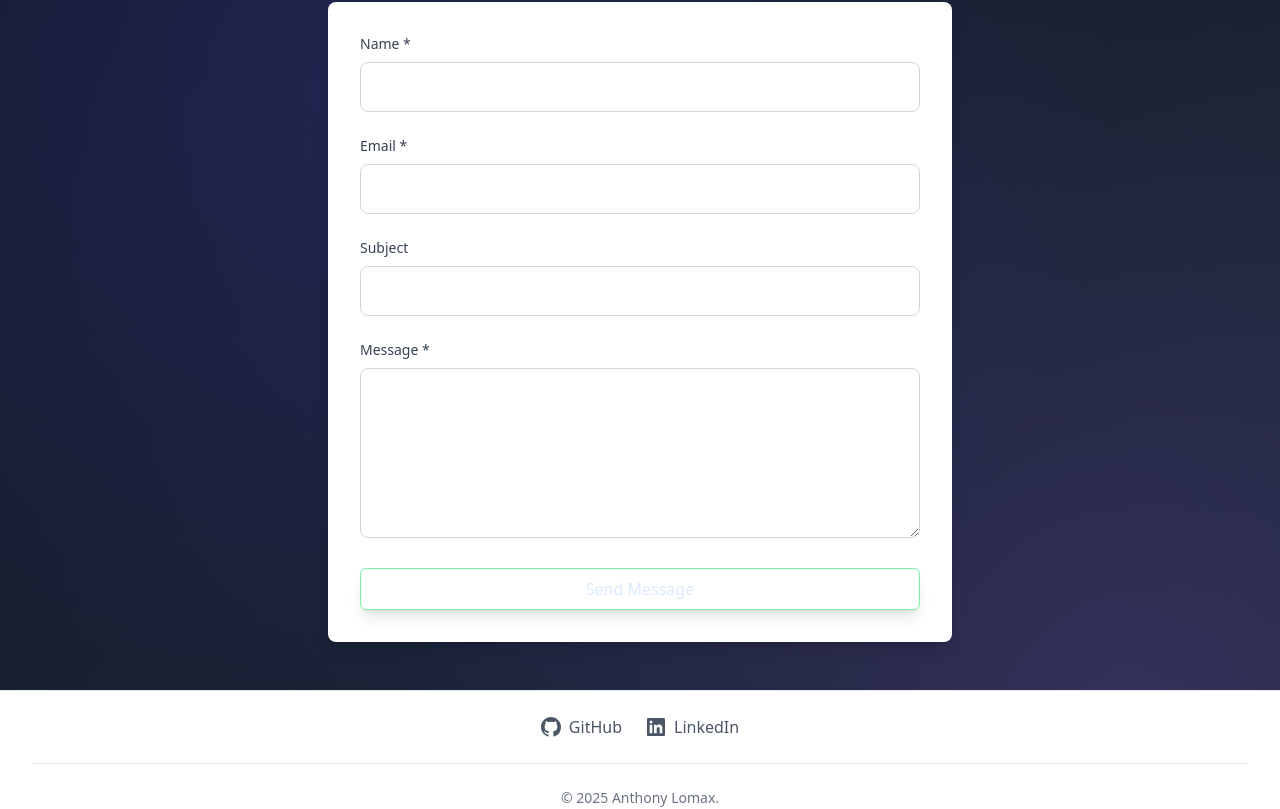
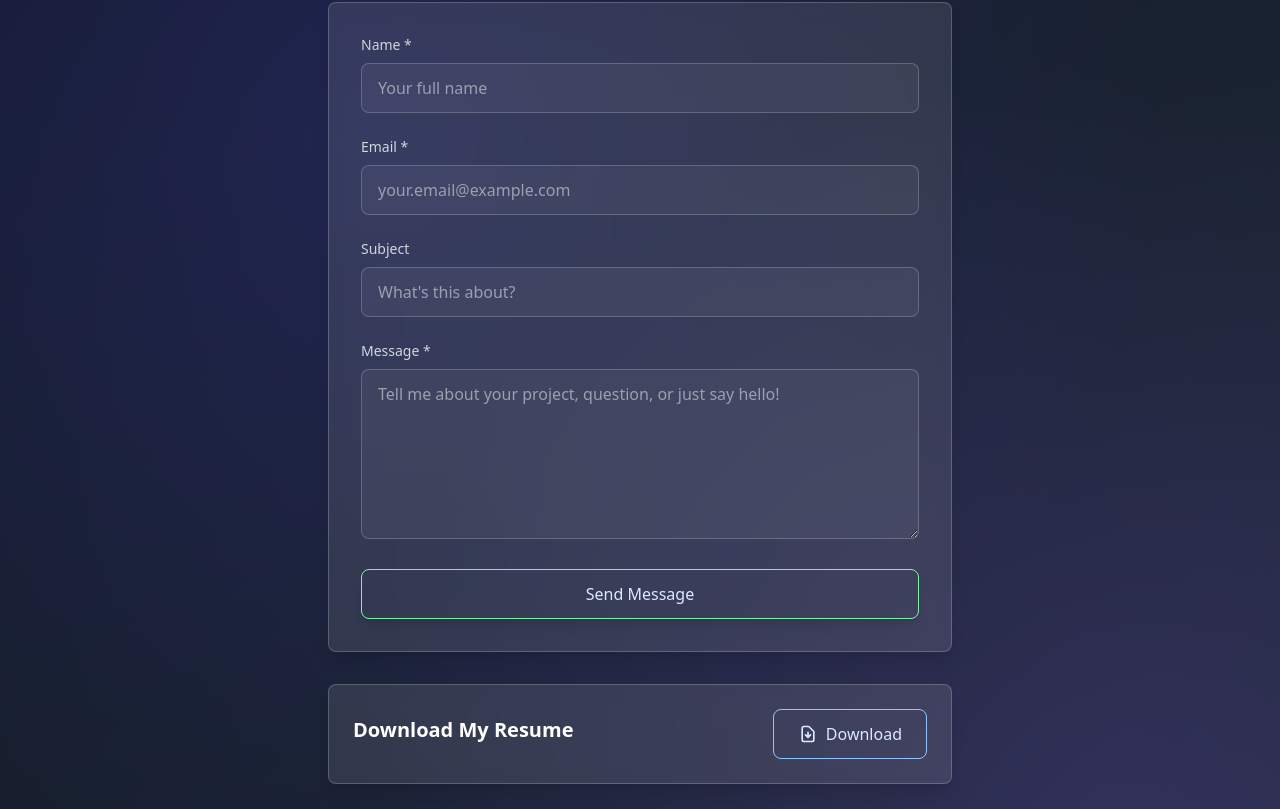
Before and after one commit to lomaxanthony/Portfolio, a React (Vite) app: page /Portfolio/contact in a window 1280 px wide. Shown: the part 231-1040 px from the top of the page. Built offline with nearby package versions, Linux system fonts and the light colour scheme.

Commit message:
Added Resume pdf download

```diff
--- a/src/App.jsx
+++ b/src/App.jsx
@@ -1,7 +1,7 @@
 import React from "react";
 import { BrowserRouter as Router, Routes, Route } from "react-router-dom";
 import Header from "./components/Header/Header";
-import Intro from "./components/Intro";
+import Home from "./components/Home";
 import Projects from "./components/Projects";
 import Timeline from "./components/Timeline";
 import Notes from "./components/Notes";
@@ -15,7 +15,7 @@ function App() {
         <Header />
         <main className="flex-1">
           <Routes>
-            <Route path="/Portfolio/" element={<Intro />} />
+            <Route path="/Portfolio/" element={<Home />} />
             <Route path="/Portfolio/projects" element={<Projects />} />
             <Route path="/Portfolio/timeline" element={<Timeline />} />
             <Route path="/Portfolio/notes" element={<Notes />} />
--- a/src/components/Contact.jsx
+++ b/src/components/Contact.jsx
@@ -40,63 +40,64 @@ const Contact = () => {
     <div className="min-h-screen py-12">
       <div className="max-w-2xl mx-auto px-6">
         <div className="text-center mb-8">
-          <h2 className="text-3xl font-bold text-gray-900 dark:text-white mb-4">
+          <h2 className="text-3xl font-bold text-white mb-4">
             Get In Touch
           </h2>
-          <p className="text-lg text-gray-600 dark:text-gray-400">
+          <p className="text-lg text-gray-300">
             Have a question or want to work together? I'd love to hear from you!
           </p>
         </div>
 
-        <div className="bg-white dark:bg-gray-800 rounded-lg shadow-lg p-8">
+        {/* Contact Form */}
+        <div className="bg-white/10 backdrop-blur-sm rounded-lg shadow-lg p-8 border border-white/20">
           <form ref={form} onSubmit={sendEmail} className="space-y-6">
             <div>
-              <label className="block text-sm font-medium text-gray-700 dark:text-gray-300 mb-2">
+              <label className="block text-sm font-medium text-gray-300 mb-2">
                 Name *
               </label>
               <input
                 type="text"
                 name="user_name"
                 required
-                className="w-full px-4 py-3 border border-gray-300 dark:border-gray-600 rounded-lg focus:outline-none focus:ring-2 focus:ring-blue-500 dark:bg-gray-700 dark:text-white transition-colors duration-200"
+                className="w-full px-4 py-3 border border-white/20 rounded-lg focus:outline-none focus:ring-2 focus:ring-blue-500 bg-white/5 text-white placeholder-gray-400 transition-colors duration-200"
                 placeholder="Your full name"
               />
             </div>
 
             <div>
-              <label className="block text-sm font-medium text-gray-700 dark:text-gray-300 mb-2">
+              <label className="block text-sm font-medium text-gray-300 mb-2">
                 Email *
               </label>
               <input
                 type="email"
                 name="user_email"
                 required
-                className="w-full px-4 py-3 border border-gray-300 dark:border-gray-600 rounded-lg focus:outline-none focus:ring-2 focus:ring-blue-500 dark:bg-gray-700 dark:text-white transition-colors duration-200"
+                className="w-full px-4 py-3 border border-white/20 rounded-lg focus:outline-none focus:ring-2 focus:ring-blue-500 bg-white/5 text-white placeholder-gray-400 transition-colors duration-200"
                 placeholder="your.email@example.com"
               />
             </div>
 
             <div>
-              <label className="block text-sm font-medium text-gray-700 dark:text-gray-300 mb-2">
+              <label className="block text-sm font-medium text-gray-300 mb-2">
                 Subject
               </label>
               <input
                 type="text"
                 name="subject"
-                className="w-full px-4 py-3 border border-gray-300 dark:border-gray-600 rounded-lg focus:outline-none focus:ring-2 focus:ring-blue-500 dark:bg-gray-700 dark:text-white transition-colors duration-200"
+                className="w-full px-4 py-3 border border-white/20 rounded-lg focus:outline-none focus:ring-2 focus:ring-blue-500 bg-white/5 text-white placeholder-gray-400 transition-colors duration-200"
                 placeholder="What's this about?"
               />
             </div>
 
             <div>
-              <label className="block text-sm font-medium text-gray-700 dark:text-gray-300 mb-2">
+              <label className="block text-sm font-medium text-gray-300 mb-2">
                 Message *
               </label>
               <textarea
                 name="message"
                 rows={6}
                 required
-                className="w-full px-4 py-3 border border-gray-300 dark:border-gray-600 rounded-lg focus:outline-none focus:ring-2 focus:ring-blue-500 dark:bg-gray-700 dark:text-white transition-colors duration-200 resize-vertical"
+                className="w-full px-4 py-3 border border-white/20 rounded-lg focus:outline-none focus:ring-2 focus:ring-blue-500 bg-white/5 text-white placeholder-gray-400 transition-colors duration-200 resize-vertical"
                 placeholder="Tell me about your project, question, or just say hello!"
               />
             </div>
@@ -104,11 +105,8 @@ const Contact = () => {
             <button
               type="submit"
               disabled={isLoading}
-              className="w-full py-2 bg-white/5 hover:bg-white/10 text-blue-100 hover:text-white-900 border border-green-300 font-medium rounded-md transform hover:scale-105 transition-all duration-200 focus:outline-none focus:ring-2 focus:ring-gray-100 focus:ring-offset-2 shadow-lg"
+              className="w-full py-3 bg-transparent hover:bg-white/10 text-blue-100 hover:text-white border border-green-300 font-medium rounded-lg transform hover:scale-105 transition-all duration-200 focus:outline-none focus:ring-2 focus:ring-green-300 focus:ring-offset-2 shadow-lg flex items-center justify-center"
             >
-
-              {/* "px-6 py-2 bg-transparent hover:bg-white/10 text-blue-100 hover:text-white-900 border border-green-300 font-medium rounded-md transform hover:scale-105 transition-all duration-200 focus:outline-none focus:ring-2 focus:ring-gray-100 focus:ring-offset-2 shadow-lg" */}
-
               {isLoading ? (
                 <>
                   <svg
@@ -138,18 +136,40 @@ const Contact = () => {
               )}
             </button>
           </form>
+        </div>
 
+        {/* Message feedback */}
         {message && (
           <div
             className={`mt-6 p-4 rounded-lg ${
               message.includes("successfully")
-                  ? "bg-green-100 dark:bg-green-900 text-green-800 dark:text-green-200"
-                  : "bg-red-100 dark:bg-red-900 text-red-800 dark:text-red-200"
+                ? "bg-green-900/50 text-green-200 border border-green-500/30"
+                : "bg-red-900/50 text-red-200 border border-red-500/30"
             }`}
           >
             <p className="text-center font-medium">{message}</p>
           </div>
         )}
+
+        {/* Resume Download Section - moved below the form */}
+        <div className="bg-white/10 backdrop-blur-sm rounded-lg shadow-lg p-6 mt-8 border border-white/20">
+          <div className="flex items-center justify-between">
+            <div>
+              <h4 className="text-xl font-semibold text-white mb-2">
+                Download My Resume
+              </h4>
+            </div>
+            <a
+              href="/Portfolio/public/Portfolio/LomaxAnthonyResume25.pdf"
+              download="LomaxAnthonyResume25.pdf"
+              className="px-6 py-3 bg-transparent hover:bg-white/10 text-blue-100 hover:text-white border border-blue-300 font-medium rounded-lg transition-all duration-200 transform hover:scale-105 flex items-center space-x-2"
+            >
+              <svg className="w-5 h-5" fill="none" stroke="currentColor" viewBox="0 0 24 24">
+                <path strokeLinecap="round" strokeLinejoin="round" strokeWidth={2} d="M12 10v6m0 0l-3-3m3 3l3-3m2 8H7a2 2 0 01-2-2V5a2 2 0 012-2h5.586a1 1 0 01.707.293l5.414 5.414a1 1 0 01.293.707V19a2 2 0 01-2 2z" />
+              </svg>
+              <span>Download</span>
+            </a>
+          </div>
         </div>
       </div>
     </div>
--- a/src/data/noteEntries.js
+++ b/src/data/noteEntries.js
@@ -110,7 +110,7 @@ const noteEntries = [
   {
     date: "07/09/2025",
     title: "Next Steps?",
-    content: `What’s next for this Portfolio Site? I have most of the goals I set completed. There are a few small things I can add, but the main functionality and layout are exactly what I had in mind for a simple Portfolio site where employers can get to know me, see my projects, and communicate with me if needed. I have no backend framework currently and don’t know that I need one. I could keep tinkering with themes and styles, or maybe add something interactive? The beauty of this project is that I dictate what gets made and how it gets made.
+    content: `What’s next for this Portfolio Site? I've completed most of the goals that I set. There are a few small things I can add, but the main functionality and layout are exactly what I had in mind for a simple Portfolio site where employers can get to know me, see my projects, and communicate with me if needed. I have no backend framework currently and don’t know that I need one. I could keep tinkering with themes and styles, or maybe add something interactive? The beauty of this project is that I dictate what gets made and how it gets made.
     <br></br>
     Truthfully I am just happy to finally have something that I can show. I dragged my feet for damn near 9 months saying that I was gonna build a portfolio site in react. And I just kept re-thinking and re-planning my *how—*completely forgetting my *why.* Eventually I ignored my tire-spinning brain, and just coded some shit. Slowly, it all came together.
     <br></br>
```
Also changed, not shown: src/components/Header/Header.jsx (line endings or trailing spaces), src/components/Home.jsx (renamed from src/components/Intro.jsx), 6 other files (tests, documents, lock files or other folders). Lines whose indentation alone changed are shown as unchanged.
